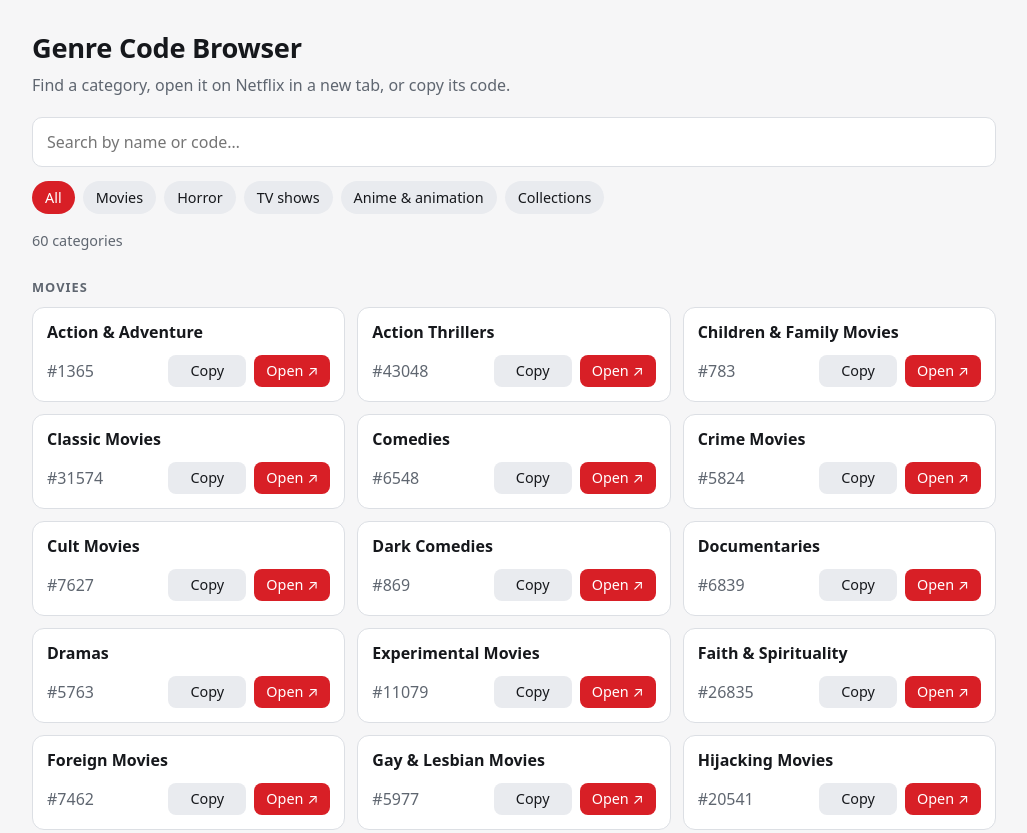
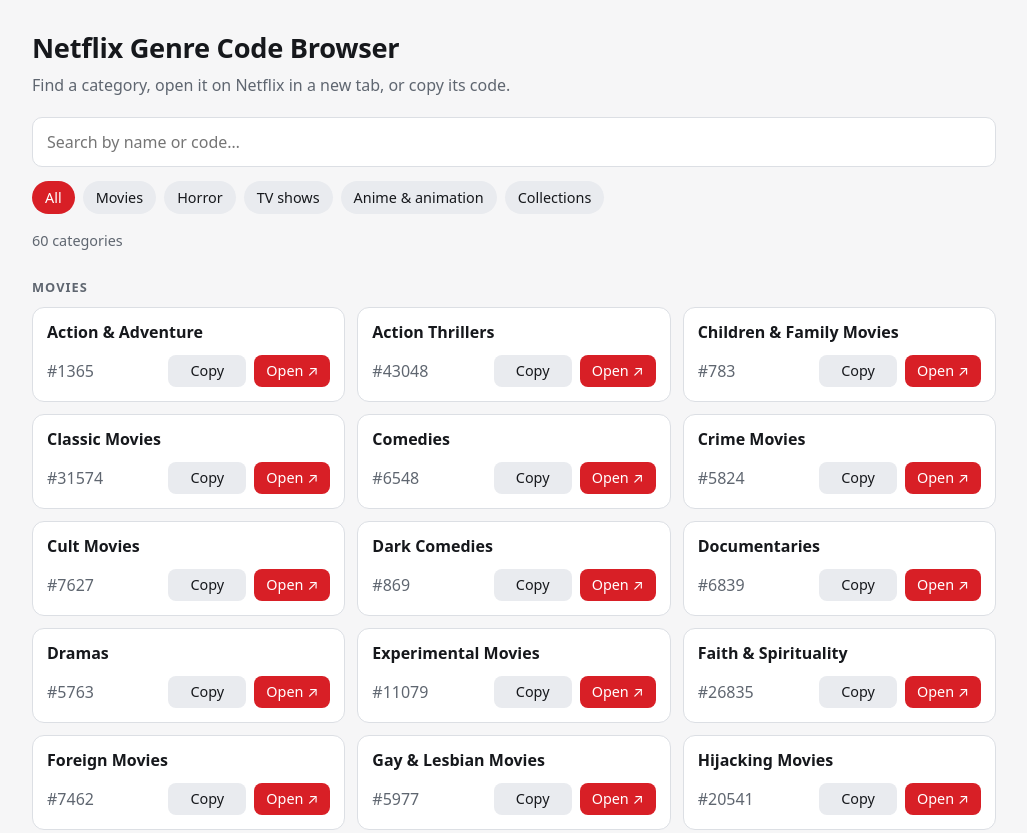
Before and after one commit to jreece/netflix-codes, a plain HTML site: page index.html in a window 1280 px wide. Shown: the top 833 px of the page, without its empty margins (126-1153 px from the left). Drawn offline with Linux system fonts and the light colour scheme.

Commit message:
Update header title to "Netflix Genre Code Browser"

```diff
--- a/index.html
+++ b/index.html
@@ -39,7 +39,7 @@ footer{margin-top:36px;color:var(--muted);font-size:.8rem}
 </head>
 <body>
 <main>
-  <h1>Genre Code Browser</h1>
+  <h1>Netflix Genre Code Browser</h1>
   <p class="sub">Find a category, open it on Netflix in a new tab, or copy its code.</p>
   <input id="q" type="search" placeholder="Search by name or code…" aria-label="Search genres" autocomplete="off">
   <div class="chips" id="chips" role="group" aria-label="Filter by group"></div>
```
